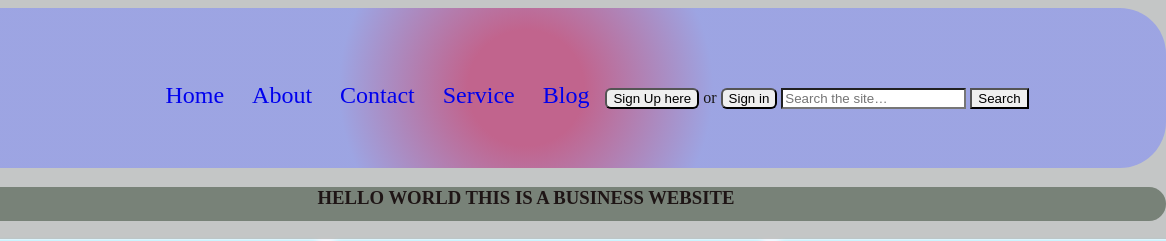
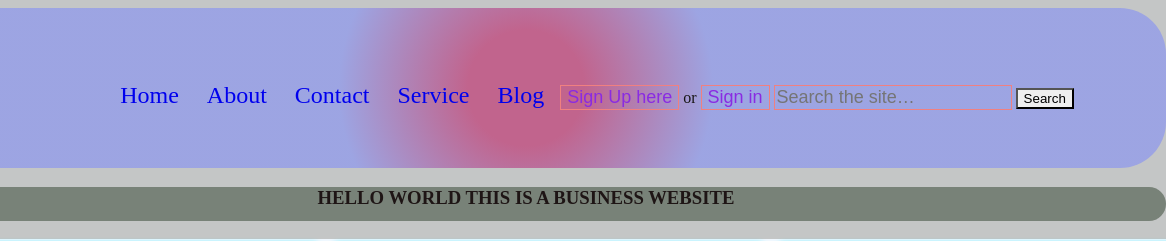
Before and after one commit to Benoit200/businesswebsite1, a plain HTML site: page resources/index.html in a window 1280 px wide. Shown: the top 241 px of the page, 114-1280 px from the left. Drawn offline with Linux system fonts and the light colour scheme.

Commit message:
ads changes in nav

```diff
--- a/resources/index.html
+++ b/resources/index.html
@@ -19,18 +19,17 @@
                 <li><a href="/resources/contact.html">Contact</a></li>
                 <li><a href="./service.html">Service</a></li>
                 <li><a href="./blog.html">Blog</a></li>
-                <a href="./form/sign up.html"><button type="button" class="sign_up btn">
+                <a href="./form/sign up.html"><button type="button" class="sign_up_btn">
                         Sign Up here</button></a>
 
                 or
-                <a href="./form/sign in.html"><button type="button" class="sign_in btn">
+                <a href="./form/sign in.html"><button type="button" class="sign_up_btn">
                         Sign in</button></a>
 
-                <input type="search" id="Search" name="q" placeholder="Search the site…" />
+                <input type="search" class="sign_up_btn" name="q" placeholder="Search the site…" />
                 <button>Search</button>
             </div>
         </div>
-
     </section>
 
     <h3>HELLO WORLD THIS IS A BUSINESS WEBSITE </h3>
--- a/resources/index/index.css
+++ b/resources/index/index.css
@@ -34,6 +34,12 @@ section {
     padding-top: 0;
     padding-top: 4%;
 
+}
+.sign_up_btn{
+    background: transparent;
+    border: 1px solid lightcoral;
+    color: blueviolet;
+    font-size: 18px;
 }
 
 section li {
```
